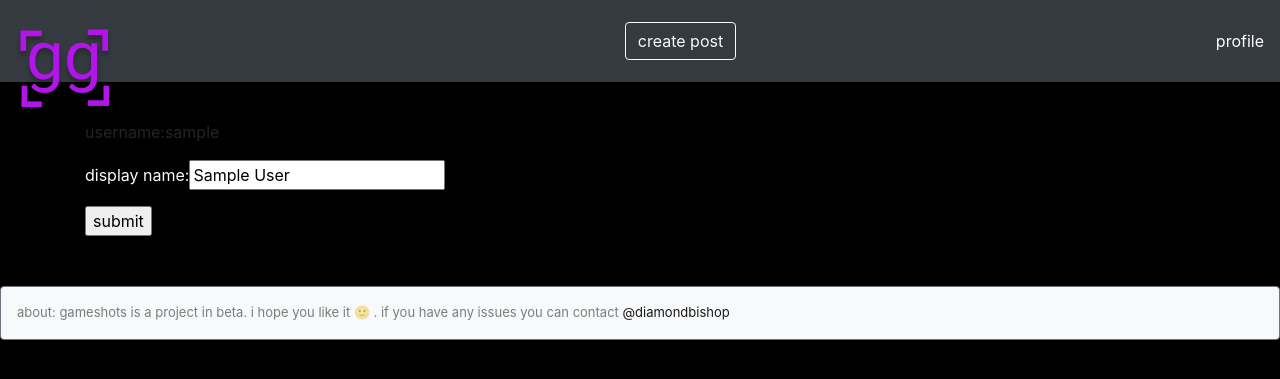
After one commit to dbish/gameshots, a Flask app: template templates/settings.html in a window 1280 px wide. The commit adds this page. Shown: the top 379 px of the page. Run offline with Flask 2, Linux system fonts and the light colour scheme; the template is opened without the code that fills it: most values are stand-ins (such as "Sample title", 1, 10 or a date in 2020); some libraries are stand-ins or nearby versions.

Commit message:
added a settings page and display name option

```diff
--- a/application.py
+++ b/application.py
@@ -30,8 +30,8 @@ SECRET_KEY = os.urandom(32)
 application.config['SECRET_KEY'] = SECRET_KEY
 app = application
 
-Post = collections.namedtuple("Post", ['username', 'game', 'image', 'editorial', 'coins', 'time', 'id', 'comments', 'completed', 'voted', 'gameNormalized'])
-Comment = collections.namedtuple("Comment", ['username', 'text', 'time', 'id', 'color'])
+Post = collections.namedtuple("Post", ['username', 'game', 'image', 'editorial', 'coins', 'time', 'id', 'comments', 'completed', 'voted', 'gameNormalized', 'display_name'])
+Comment = collections.namedtuple("Comment", ['username', 'text', 'time', 'id', 'color', 'display_name'])
 
 UPLOAD_FOLDER = "/tmp"
 app.config['UPLOAD_FOLDER'] = UPLOAD_FOLDER
@@ -111,6 +111,7 @@ def getUserInfo(username, email):
     following = []
     followers = []
     voted = []
+    display_name = ''
     filtered_following = []
     table = dynamodb.Table('gg_users');
     response = table.get_item(
@@ -120,6 +121,8 @@ def getUserInfo(username, email):
             )
 
     if 'Item' in response:
+        if 'display_name' in response['Item']:
+            display_name = response['Item']['display_name']
         if 'following' in response['Item']:
             following = response['Item']['following']
         if 'followers' in response['Item']:
@@ -140,7 +143,7 @@ def getUserInfo(username, email):
                     }
                 )
         flash('Welcome! New gameshots account created. Find some friends and share some great game memories :)')
-    return following, followers, voted, filtered_following
+    return following, followers, voted, filtered_following, display_name
 
 def requires_auth(f):
     @wraps(f)
@@ -228,16 +231,24 @@ def private():
 def api_create_post():
     completed = False
     result = request.form
+    print(result)
     try:
+        print('files')
+        print(request.files)
         username = request.form['username']
         if 'file' in request.files:
             file = request.files['file']
+            print('found file')
             game = request.form['game']
+            print(game)
             comment = request.form['comment']
+            print('comment')
             filename = file.filename
             if 'completed' in request.form:
                 completed = True
+            print('got here')
             createPost(username, file, game, comment, completed)
+            print('did not get here')
             return jsonify('post created')
         else:
             return jsonify('missing file')
@@ -291,6 +302,40 @@ def createPost(user, picture, game, info, completed):
     finally:
         rds_con.close()
 
+@app.route('/settings', methods=['POST', 'GET'])
+@requires_auth
+def settings():
+    username = session[constants.PROFILE_KEY]['name']
+    dynamodb = aws_session.resource('dynamodb', region_name='us-west-2')
+    table = dynamodb.Table('gg_users');
+    displayNames = {}
+    getDisplayName(username, displayNames)
+    print(displayNames)
+    if request.method == 'POST':
+        result = request.form
+        display_name = request.form['display_name']
+        response = table.update_item(
+                Key={'username':username},
+                UpdateExpression="SET display_name = :x",
+                ExpressionAttributeValues={
+                    ':x':display_name,
+                    }
+                )
+        return redirect(url_for('home'))
+
+    response = table.get_item(
+            Key={
+                'username':username
+                }
+            )
+
+    if 'Item' in response:
+        if 'display_name' in response['Item']:
+            display_name = response['Item']['display_name']
+        else:
+            display_name = username
+
+    return render_template('settings.html', username=username, display_name=display_name)
 
 @app.route('/create', methods=['POST', 'GET'])
 @requires_auth
@@ -317,7 +362,7 @@ def callback_handling():
     resp = auth0.get('userinfo')
     userinfo = resp.json()
 
-    following, followers, voted, filtered_following = getUserInfo(userinfo['name'], userinfo['email'])
+    following, followers, voted, filtered_following, display_name = getUserInfo(userinfo['name'], userinfo['email'])
 
     session[constants.JWT_PAYLOAD] = userinfo
     session[constants.PROFILE_KEY] = {
@@ -327,7 +372,8 @@ def callback_handling():
         'following':following,
         'followers':followers,
         'filtered_following':filtered_following,
-        'voted':voted
+        'voted':voted,
+        'display_name':display_name
     }
     return redirect('/')
 
@@ -382,6 +428,7 @@ def viewProfile(username):
     games, completed_games = getUserGames(username)
     filtered_following = session[constants.PROFILE_KEY]['filtered_following']
     myusername = session[constants.PROFILE_KEY]['name']
+    display_name = session[constants.PROFILE_KEY]['display_name']
     if request.method == 'POST':
         data = request.form
         all_games = games[:]
@@ -399,7 +446,7 @@ def viewProfile(username):
     filtered_games = []
     if username in filtered_following:
         filtered_games = filtered_following[username]
-    return render_template('profile.html', screen_name=myusername, username=username, games=games, posts=posts, following=following, followers=followers, myusername=myusername, profile_following=profile_following, profile_followers=profile_followers, completed_games=completed_games, filtered=filtered_games)
+    return render_template('profile.html', screen_name=myusername, username=username, games=games, posts=posts, following=following, followers=followers, myusername=myusername, profile_following=profile_following, profile_followers=profile_followers, completed_games=completed_games, filtered=filtered_games, display_name=getDisplayName(username, {}))
 
 @app.route('/post/<postid>')
 @requires_auth
@@ -417,7 +464,10 @@ def viewPost(postid):
             cur.execute(query)
 
         info = cur.fetchone()
-        post = Post(info[0], info[2], info[1], info[3], info[6], info[4], postid, [], info[5], (postid in voted), normalize(info[2]))
+        user = info[0]
+        displayNames = {}
+        display_name = getDisplayName(user, displayNames)
+        post = Post(info[0], info[2], info[1], info[3], info[6], info[4], postid, [], info[5], (postid in voted), normalize(info[2]), display_name)
 
         query = f"SELECT commentID, user, text, createdtime FROM COMMENTS where postID='{postid}' ORDER BY createdtime ASC"
         with rds_con:
@@ -425,7 +475,9 @@ def viewPost(postid):
             cur.execute(query)
 
         for row in cur.fetchall():
-            post.comments.append(Comment(row[1], row[2], row[3], row[0], getColor(row[1])))
+            user = row[1]
+            display_name = getDisplayName(user, displayNames)
+            post.comments.append(Comment(row[1], row[2], row[3], row[0], getColor(row[1]), display_name))
     finally:
         rds_con.close()
 
@@ -597,6 +649,19 @@ def updateFilter(username, following, games, curFilter):
 
 
 
+def getDisplayName(username, cachedNames):
+    if username not in cachedNames:
+        dynamodb = aws_session.resource('dynamodb', region_name='us-west-2')
+        table = dynamodb.Table('gg_users');
+        display_name = username
+        response = table.get_item(
+                Key={'username':username},
+                AttributesToGet=['display_name'])
+        if 'Item' in response:
+            if 'display_name' in response['Item']:
+                display_name = response['Item']['display_name']
+        cachedNames[username] = display_name
+    return cachedNames[username]
 
 
 @requires_auth
@@ -704,6 +769,7 @@ def feed():
     posts = []
     postRefs = {}
     screen_name = session[constants.PROFILE_KEY]['name']
+    display_name = session[constants.PROFILE_KEY]['name']
     email = session[constants.PROFILE_KEY]['email']
     #following = getUserInfo(screen_name, email)
     following = session[constants.PROFILE_KEY]['following']
@@ -714,6 +780,7 @@ def feed():
     allParams = []
     games = set()
 
+    displayNames = {}
     #filtered users
     query = ''
     for user in filtered_following:
@@ -740,7 +807,9 @@ def feed():
             postID = row[0]
             game = row[3]
             games.add(game)
-            newPost = Post(row[1], game, row[2], row[4], row[7], row[5], postID, [], row[6], (postID in voted), normalize(game))
+            user = row[1]
+            display_name = getDisplayName(user, displayNames)
+            newPost = Post(user, game, row[2], row[4], row[7], row[5], postID, [], row[6], (postID in voted), normalize(game), display_name)
             postRefs[postID] = newPost
             posts.append(newPost)
 
@@ -756,12 +825,14 @@ def feed():
 
             for row in cur.fetchall():
                 postID = row[0]
-                comment = Comment(row[2], row[3], row[4], row[1], getColor(row[2]))
+                user = row[2]
+                display_name = getDisplayName(user, displayNames)
+                comment = Comment(row[2], row[3], row[4], row[1], getColor(row[2]), display_name)
                 postRefs[postID].comments.append(comment)
     finally:
         rds_con.close()
 
-    return render_template('feed.html', posts=posts, screen_name=screen_name, games=games, following=following)
+    return render_template('feed.html', posts=posts, screen_name=screen_name, games=games, following=following, display_name=display_name)
 
 
 if __name__=='__main__':
--- a/templates/feed.html
+++ b/templates/feed.html
@@ -12,7 +12,11 @@
 	<div class="card {{post.gameNormalized}} bg-dark" id={{post.id}}>
 	{% endif %}
 			<div class="card-header">
+				{% if post.display_name == post.username%}
 				<a href="{{url_for('viewProfile',username=post.username)}}">{{post.username}}</a> <i class="fa fa-gamepad"></i> <i>{{post.game}}</i>
+				{% else %}
+				{{post.display_name}} <a href="{{url_for('viewProfile',username=post.username)}}">@{{post.username}}</a> <i class="fa fa-gamepad"></i> <i>{{post.game}}</i>
+				{% endif %}
 				<div class="coins">{{post.coins}}</i></div>
 			</div>
 			<a href="{{url_for('viewPost', postid=post.id)}}"><img src="{{post.image}}" class="card-img-top"></a>
@@ -42,7 +46,7 @@
 					{% elif comment.username in following %}
 					<i class="fa fa-gem"></i>
 					{% endif %}
-					<a href="/gamer/{{comment.username}}" style="color:{{comment.color}}">{{comment.username}}</a>: {{comment.text}}
+					<a href="/gamer/{{comment.username}}" style="color:{{comment.color}}">{{comment.display_name}}</a>: {{comment.text}}
 					</li>
 					{% endfor %}
 				</ul>
--- a/templates/profile.html
+++ b/templates/profile.html
@@ -4,7 +4,10 @@
 <script src="{{url_for('static', filename='viewProfile.js')}}"></script>
 <div class="container">
 	<div>
-		<h2 class="text-light text-center">{{username}}
+		<h2 class="text-light text-center">{{display_name}}
+		{% if display_name != username %}
+		(@{{username}})
+		{% endif %}
 		{% if username != myusername %}
 			</h2>
 			{% if username in following %}
@@ -17,6 +20,7 @@
 				<button onclick="unfollowUser('{{username}}')" id="unfollowButton" type="button" class="btn btn-primary" style="display:none">unfollow</button>
 			{% endif %}
 		{% else %}
+		<a href="{{url_for('settings')}}"><i class="fa fa-cog" aria-hidden="true"></i></a>
 		<a href="{{url_for('logout')}}" class="badge badge-light badge-pill">logout</a>
 			 </h2>
 		{% endif %}
--- /dev/null
+++ b/templates/settings.html
@@ -0,0 +1,12 @@
+{% extends "base.html" %}
+{% block content %}
+<div class="container">
+        <div>
+                <form action='{{url_for('settings')}}' method="POST" enctype="multipart/form-data">
+			<p>username:{{username}}</p>
+			<p class='text-light'>display name:<input type = "text" name = "display_name" value="{{display_name}}" /></p>
+                        <p><input type = "submit" value = "submit" /></p>
+                </form>
+        </div>
+</div>
+{% endblock %}
```
